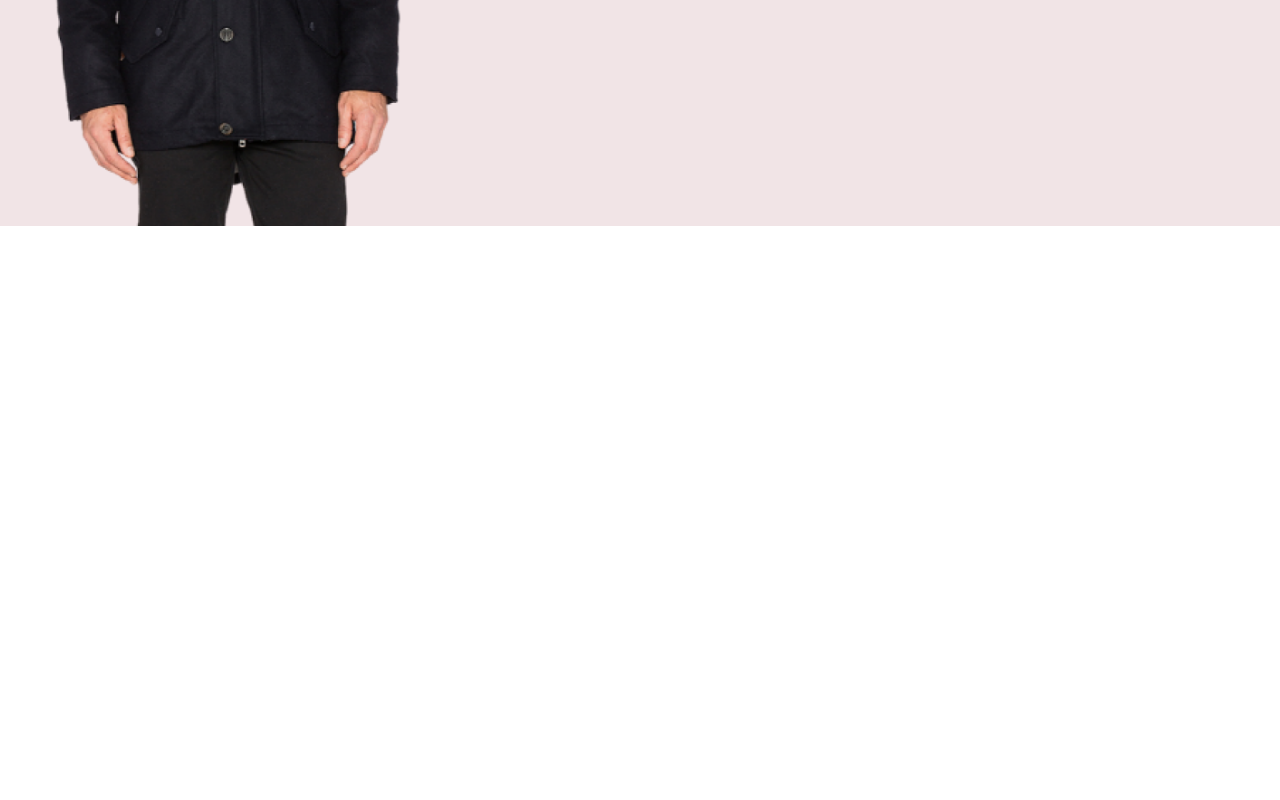
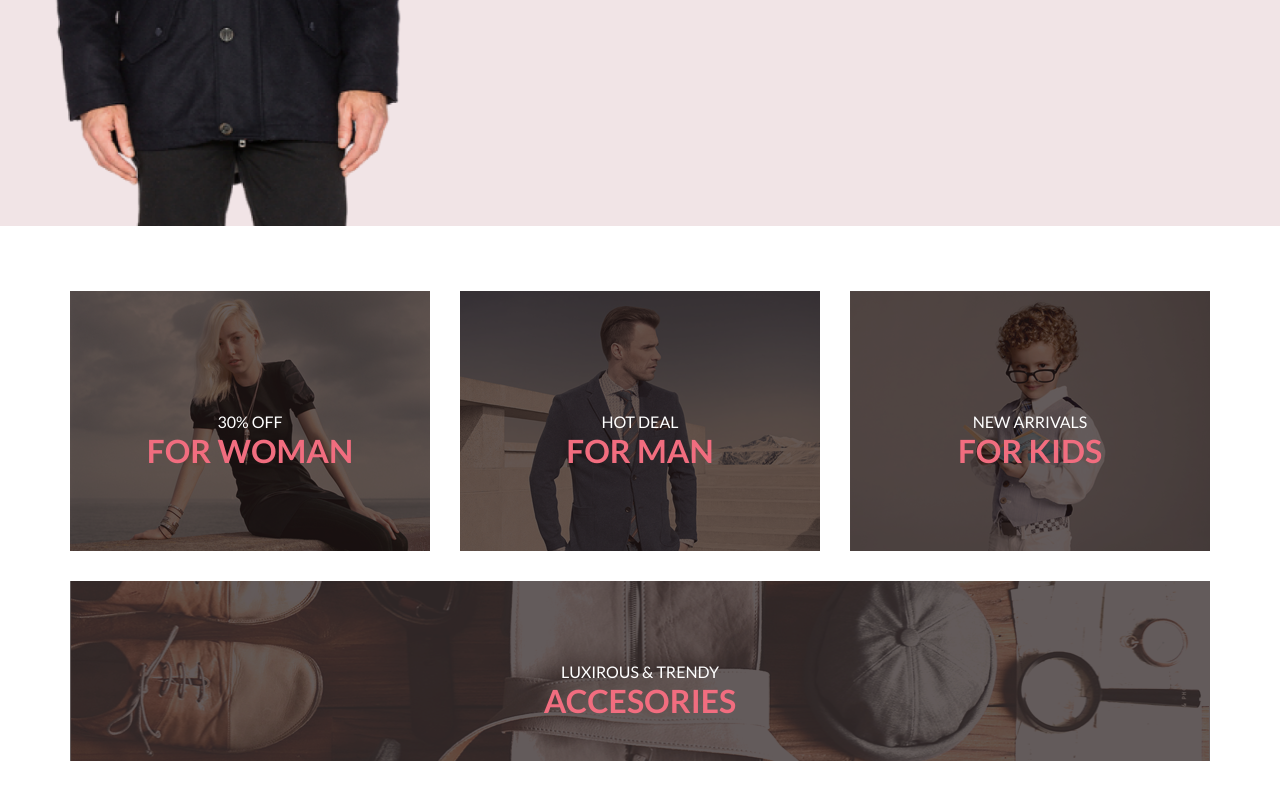
Before and after one commit to donabilardo/html-css-js, a plain HTML site: page seminar-resp-9/index.html in a window 1280 px wide. Shown: the part 538-1338 px from the top of the page. Before the commit the page ends 800 px from the top, so only its background shows below. Drawn offline with Linux system fonts and the light colour scheme.

Commit message:
HEADER BOTTOM BLOCK

```diff
--- a/seminar-resp-9/css/_base.scss
+++ b/seminar-resp-9/css/_base.scss
@@ -9,4 +9,5 @@ $accent_color: #F16D7F;
     margin: 0 auto;
     width: 1170px;
     padding: 0px 15px;
+    box-sizing: border-box;
 }
--- a/seminar-resp-9/css/_header.scss
+++ b/seminar-resp-9/css/_header.scss
@@ -1,6 +1,7 @@
 .header {
     min-height: 764px;
     background-color: #F1E4E6;
+    margin-bottom: 65px;
 }
 
 .headerbox {
--- /dev/null
+++ b/seminar-resp-9/css/_header__bottom.scss
@@ -0,0 +1,72 @@
+.section {
+    display: flex;
+    flex-wrap: wrap;
+    gap: 30px;
+    margin-bottom: 96px;
+}
+
+.section__item {
+    width: 360px;
+    height: 260px;
+    position: relative;
+    display: flex;
+    justify-content: center;
+    align-items: center;
+}
+
+.section__item::before {
+    content: '';
+    display: block;
+    position: absolute;
+    width: 360px;
+    height: 260px;
+    background-color: rgba(33, 22, 22, 0.70);
+    left: 0;
+    top: 0;
+}
+
+.section__bottom {
+    width: 1140px;
+    height: 180px;
+    position: relative;
+    display: flex;
+    justify-content: center;
+    align-items: center;
+}
+
+.section__bottom::before {
+    content: '';
+    display: block;
+    position: absolute;
+    width: 1140px;
+    height: 180px;
+    background-color: rgba(33, 22, 22, 0.70);
+    left: 0;
+    top: 0;
+}
+
+.section__item-text {
+    position: absolute;
+    color: #FFF;
+    text-align: center;
+    font-size: 16px;
+    font-weight: 400;
+    text-transform: uppercase;
+}
+
+.section__item-heading {
+    position: absolute;
+    font-size: 32px;
+    font-weight: 700;
+    top: 140px;
+    text-transform: uppercase;
+    color: $accent_color;
+}
+.section__item-heading-bottom{
+    position: absolute;
+    top: 100px;
+    text-transform: uppercase;
+    color: $accent_color;
+    font-size: 32px;
+    font-weight: 700;
+}
--- a/seminar-resp-9/css/style.scss
+++ b/seminar-resp-9/css/style.scss
@@ -1,3 +1,4 @@
 @import 'base';
 @import 'nav';
 @import 'header';
+@import 'header__bottom'
--- a/seminar-resp-9/index.html
+++ b/seminar-resp-9/index.html
@@ -58,6 +58,37 @@
 
     </header>
 
+    <main>
+
+        <div class="container">
+
+            <section class="section">
+                <div class="section__item">
+                    <img src="img/header__bottom/1.png" alt="">
+                    <div class="section__item-text">30% off</div>
+                    <h3 class="section__item-heading">For woman</h3>
+                </div>
+                <div class="section__item">
+                    <img src="img/header__bottom/2.png" alt="">
+                    <div class="section__item-text">Hot deal</div>
+                    <h3 class="section__item-heading">For man</h3>
+                </div>
+                <div class="section__item">
+                    <img src="img/header__bottom/3.png" alt="">
+                    <div class="section__item-text">New arrivals</div>
+                    <h3 class="section__item-heading">For kids</h3>
+                </div>
+                <div class="section__bottom">
+                    <img src="img/header__bottom/4.png" alt="">
+                    <div class="section__item-text">LUXIROUS & TRENDY</div>
+                    <h3 class="section__item-heading-bottom">ACCESORIES</h3>
+                </div>
+            </section>
+
+        </div>
+
+    </main>
+
 </body>
 
 </html>
```
Also changed, not shown: seminar-resp-9/css/style.css, seminar-resp-9/css/style.min.css, seminar-resp-9/img/header__bottom/1.png (added), seminar-resp-9/img/header__bottom/2.png (added), seminar-resp-9/img/header__bottom/3.png (added), seminar-resp-9/img/header__bottom/4.png (added).
